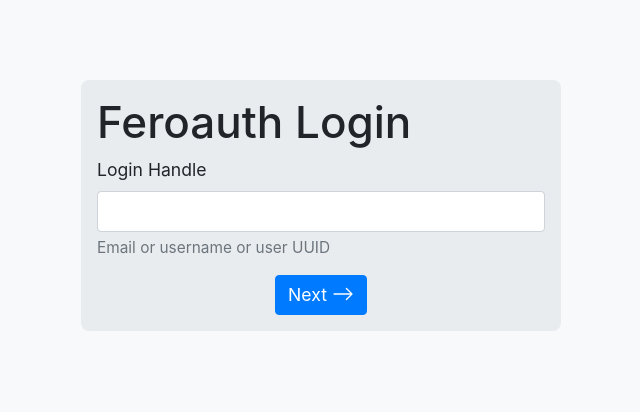
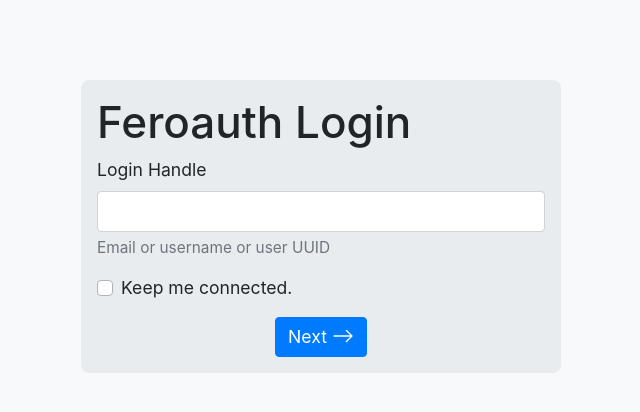
Before and after one commit to gjvnq/feroauth, a Vue app in the folder wui/: page /login in a window 1280 px wide. Shown: the top 412 px of the page, without its empty margins (319-959 px from the left). Built offline with nearby package versions, Linux system fonts and the light colour scheme.

Commit message:
Added remember me checkbox to the login screen.

```diff
--- a/wui/src/i18n.js
+++ b/wui/src/i18n.js
@@ -9,6 +9,7 @@ const messages = {
 			login_title: 'Feroauth Login',
 			login_handle: 'Login Handle',
 			next: 'Next',
+			remember_me_desc: 'Keep me connected.',
 			password: 'Password',
 			hello_name: 'Hello {name}!',
 			no_such_user: 'No such user.',
@@ -30,6 +31,7 @@ const messages = {
 			password: 'Senha',
 			no_such_user: 'Tal usuário inexiste.',
 			wrong_password: 'Senha incorreta.',
+			remember_me_desc: 'Mantenha-me logado.',
 			hello_name: 'Olá {name}!',
 			generic_error: 'Algo deu errado.',
 			cant_talk_net_down: 'Falha ao falar com o servidor. Você está conectado à Internet?',
--- a/wui/src/store/index.js
+++ b/wui/src/store/index.js
@@ -2,6 +2,8 @@ import Vue from 'vue'
 import Vuex from 'vuex'
 
 Vue.use(Vuex)
+
+import session from './session'
 
 export default new Vuex.Store({
 	state: {
@@ -11,5 +13,6 @@ export default new Vuex.Store({
 	actions: {
 	},
 	modules: {
+		session
 	}
 })
--- /dev/null
+++ b/wui/src/store/session.js
@@ -0,0 +1,33 @@
+import axios from 'axios';
+
+const state = () => ({
+	data: {}
+});
+
+// getters
+const getters = {};
+
+// actions
+const actions = {
+	loadFromServer ({ commit }) {
+		axios.get('/api/session/info', {withCredentials: true}).then(response => {
+			commit('setSessionData', response.data);
+		});
+	}
+};
+
+// mutations
+const mutations = {
+	setSessionData(state, data) {
+		console.log('setSessionData', data);
+		state.data = data
+	},
+};
+
+export default {
+	namespaced: true,
+	state,
+	getters,
+	actions,
+	mutations
+};
--- a/wui/src/views/Login.vue
+++ b/wui/src/views/Login.vue
@@ -1,7 +1,7 @@
 <template>
 	<div id="login-root">
 		<h1>{{ $t('message.login_title') }}</h1>
-		<b-form @submit="onSubmit" v-if="status !== 'LoggedIn'">
+		<b-form @submit="onSubmit" method="GET" v-if="status !== 'LoggedIn'">
 			<b-alert variant="success" :show="showSuccessBadge">{{ success_msg }}</b-alert>
 			<b-alert variant="danger" :show="showErrorBadge">{{ error_msg }}</b-alert>
 			<b-form-group
@@ -46,7 +46,14 @@
 					{{ passwordHelp }}
 				</b-form-text>
 			</b-form-group>
-			<div align="center">
+			<b-form-checkbox
+				id="input-remember-me"
+				v-model="rememberMe"
+				name="input-remember-me"
+				:disabled="disableRememberMe">
+				{{ $t('message.remember_me_desc') }}
+			</b-form-checkbox>
+			<div id="next-btn-div" align="center">
 				<b-button type="submit" variant="primary" :disabled="waiting_api" v-if="!waiting_api">{{ $t('message.next') }} <b-icon icon="arrow-right"></b-icon></b-button>
 				<b-spinner variant="primary" label="Loading..." v-if="waiting_api"></b-spinner>
 			</div>
@@ -56,8 +63,8 @@
 </template>
 
 <script>
-import axios from "axios";
-import globals from "@/globals.js"
+import axios from 'axios';
+import globals from '@/globals.js'
 
 // @ is an alias to /src
 // import HelloWorld from '@/components/HelloWorld.vue'
@@ -75,6 +82,7 @@ export default {
 			usernameFeedback: '',
 			passwordFeedback: '',
 			userDisplayName: '',
+			rememberMe: false,
 			waiting_api: false
 		}
 	},
@@ -89,6 +97,9 @@ export default {
 			return this.waiting_api || (this.status !== 'MissingUsername' && this.status !== 'UserNotFound')
 		},
 		disablePassword: function() {
+			return this.waiting_api
+		},
+		disableRememberMe: function() {
 			return this.waiting_api
 		},
 		showPassword: function() {
@@ -137,6 +148,10 @@ export default {
 		clearPasswordFeedback() {
 			this.passwordFeedback = '';
 		},
+		afterLoggedIn() {
+			console.log(this.$store);
+			this.$store.dispatch('session/loadFromServer');
+		},
 		onSubmit(event) {
 			event.preventDefault();
 			let reqData = {
@@ -145,35 +160,35 @@ export default {
 				code_otp: '',
 				code_u2f: '',
 				selection_2fa: '',
-				remember_me: false
+				remember_me: this.rememberMe
 			};
-			let endpoint = process.env.VUE_APP_API_ADDR;
 			this.clear();
 
 			this.waiting_api = true;
-			axios.post(endpoint+"/login", reqData).then(response => {
+			axios.post('/api/login', reqData).then(response => {
 				this.waiting_api = false;
 				this.status = response.data.status;
 
-				if (this.status === "MissingUsername") {
+				if (this.status === 'MissingUsername') {
 					// no need to handle this
-				} else if (this.status === "UserNotFound") {
+				} else if (this.status === 'UserNotFound') {
 					this.usernameFeedback = this.$t('message.no_such_user');
 					console.log(response);
-				} else if (this.status === "MissingPassword") {
+				} else if (this.status === 'MissingPassword') {
 					// no need to handle this
-				} else if (this.status === "WrongPassword") {
+				} else if (this.status === 'WrongPassword') {
 					this.passwordFeedback = this.$t('message.wrong_password');
 					console.log(response);
-				} else if (this.status === "Select2FA") {
+				} else if (this.status === 'Select2FA') {
 					this.error_msg = 'Not implemented: '+this.status;
-				} else if (this.status === "Wrong2FA") {
+				} else if (this.status === 'Wrong2FA') {
 					this.error_msg = 'Not implemented: '+this.status;
-				} else if (this.status === "LoggedIn") {
+				} else if (this.status === 'LoggedIn') {
 					this.userDisplayName = response.data.user.display_name;
+					this.afterLoggedIn();
 				} else  {
 					this.error_msg = 'Something went wrong.';
-					console.log("Unexpected status: "+this.status)
+					console.log('Unexpected status: '+this.status)
 					console.log(response);
 				}
 			}).catch(err => {
@@ -186,7 +201,7 @@ export default {
 }
 </script>
 
-<style lang="scss" scoped>
+<style lang='scss' scoped>
 @import '@/global-style.scss';
 #login-root {
 	background-color: $gray-200;
@@ -194,4 +209,7 @@ export default {
 	width: 30rem;
 	padding: 1rem;
 }
+#next-btn-div {
+	margin-top: 1rem;
+}
 </style>
```
Lines whose indentation alone changed are shown as unchanged.
